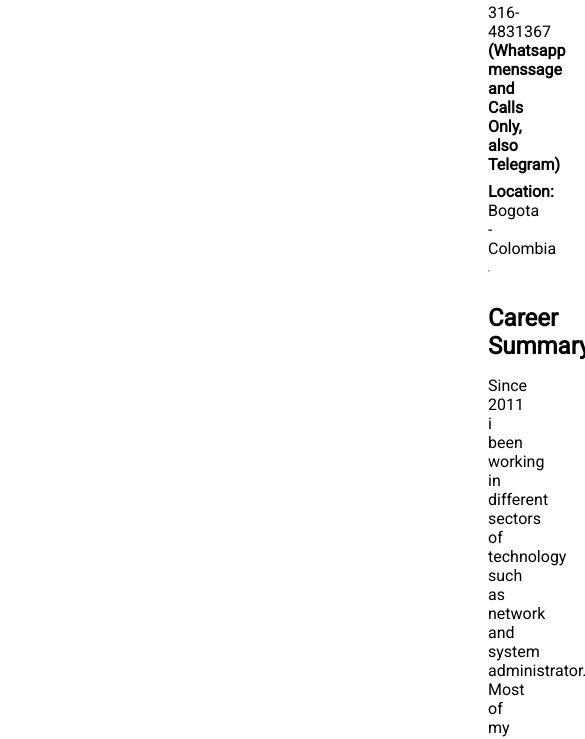
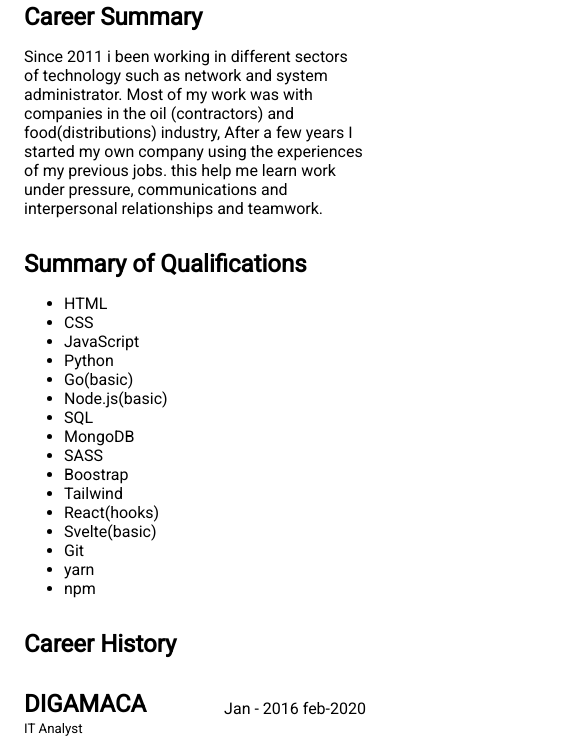
Before and after one commit to atreiderleto/AlbertoDiazCV, a plain HTML site: page index.html in a window 390 px wide. Shown: the part 244-983 px from the top of the page, 585 px wide, since content can reach past the window. Drawn offline with Linux system fonts and the light colour scheme.

Commit message:
respisive

```diff
--- a/styles.css
+++ b/styles.css
@@ -39,3 +39,13 @@ a > h2 {
 .university {
     font-weight: 500;
 }
+
+
+/* responsive */
+
+@media (max-width: 414px) {
+
+    body {
+        padding: 1rem;
+    }
+}
```
